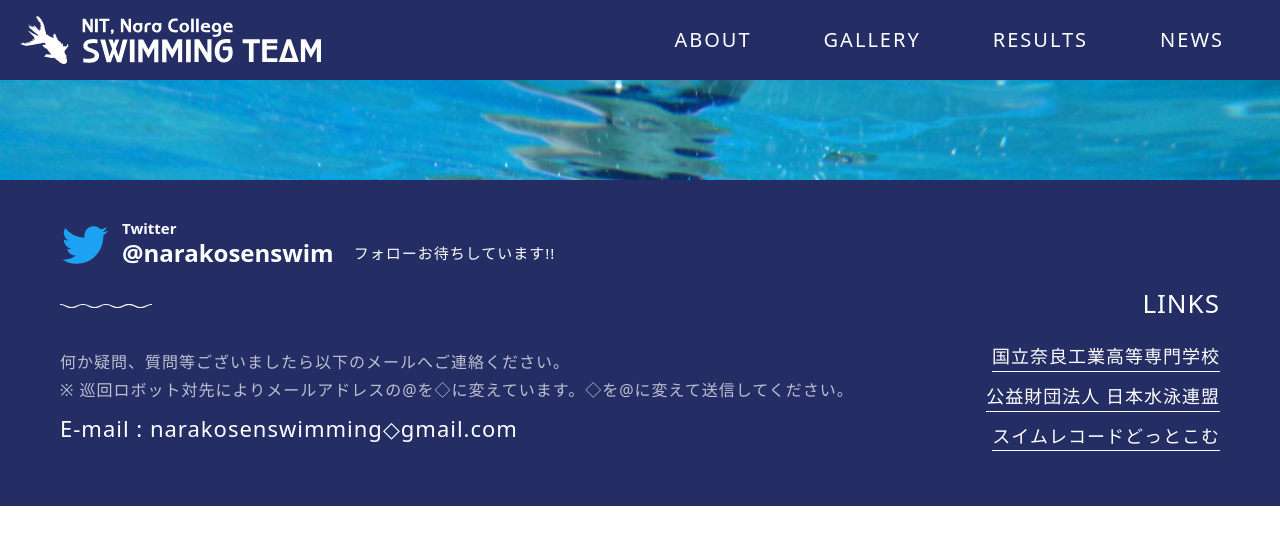
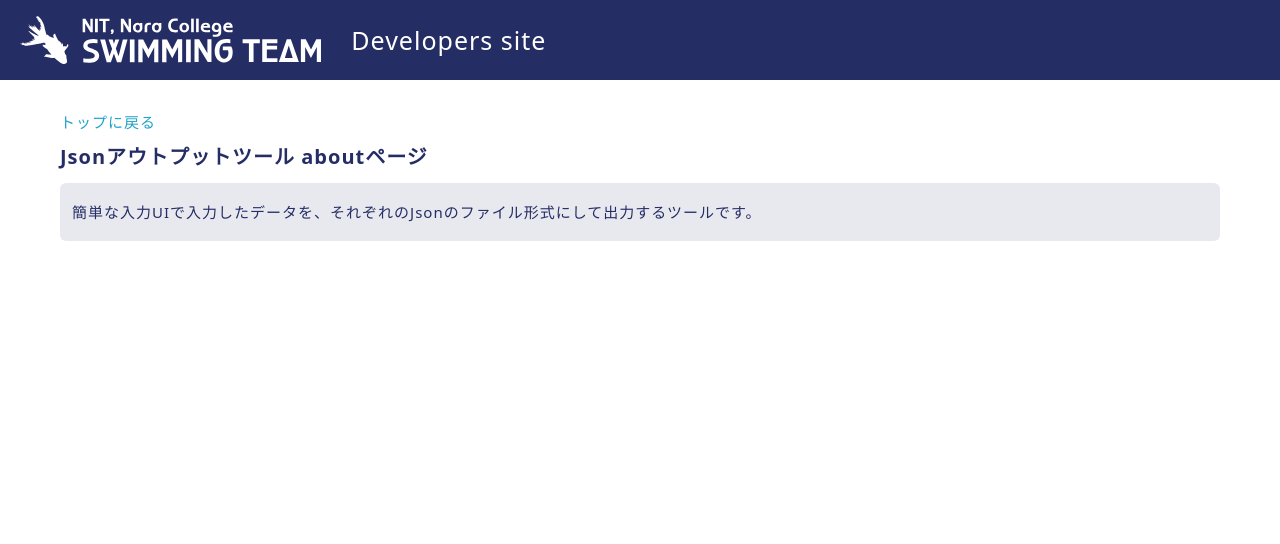
Before and after one commit to nitncswimteam/swimming-club-site, a Nuxt app: page /develop/json_tool/about_json in a window 1280 px wide. Shown: the top 544 px of the page. Built offline with nearby package versions, Linux system fonts and the light colour scheme; what vue-highlightjs would draw is missing.

Commit message:
json_tool 全てのvueファイル作成

```diff
--- a/pages/develop/index.vue
+++ b/pages/develop/index.vue
@@ -11,11 +11,11 @@
         h3 Jsonアウトプットツール
         p 簡単な入力UIで入力したデータを、それぞれのJsonのファイル形式にして出力するツールです。
         ul.tools
-          li.tool: nuxt-link(to="/develop/index_json") index.json（トップのテキスト, トップ画像, Blogリンク）
-          li.tool: nuxt-link(to="/develop/about_json") about.json（トップのテキスト, 主な活動内容, 画像リスト）
-          li.tool: nuxt-link(to="/develop/members_json") members.json（メンバーの一覧）
-          li.tool: nuxt-link(to="/develop/gallery_json") gallery.json（写真とYoutube動画の一覧）
-          li.tool: nuxt-link(to="/develop/footer_json") footer.json（Twitter, Mail, Links）
+          li.tool: nuxt-link(to="/develop/json_tool/index_json") index.json（トップのテキスト, トップ画像, Blogリンク）
+          li.tool: nuxt-link(to="/develop/json_tool/about_json") about.json（トップのテキスト, 主な活動内容, 画像リスト）
+          li.tool: nuxt-link(to="/develop/json_tool/members_json") members.json（メンバーの一覧）
+          li.tool: nuxt-link(to="/develop/json_tool/gallery_json") gallery.json（写真とYoutube動画の一覧）
+          li.tool: nuxt-link(to="/develop/json_tool/footer_json") footer.json（Twitter, Mail, Links）
       .tool_category
         h3 MarkDownリアルタイム確認ツール
         p MarkDown形式の記事を、リアルタイムで表示確認しながら記述できるツールです。
--- /dev/null
+++ b/pages/develop/json_tool/about_json.vue
@@ -0,0 +1,28 @@
+<template lang="pug">
+.develop
+  .container
+    nuxt-link(to="/develop") トップに戻る
+    h1 Jsonアウトプットツール aboutページ
+    .top_text
+      p 簡単な入力UIで入力したデータを、それぞれのJsonのファイル形式にして出力するツールです。
+    .editor
+</template>
+<script>
+export default {
+  layout: "develop"
+}
+</script>
+<style lang="scss" scoped>
+@import "~/assets/style/variables.scss";
+@import "~/assets/style/mixin.scss";
+@import "~/assets/style/button.scss";
+
+.top_text {
+  margin: 10px 0;
+  background: rgba($theme-blue,.1);
+  padding: 12px;
+  border-radius: 6px;
+  p { margin: .5rem 0; }
+}
+
+</style>
--- /dev/null
+++ b/pages/develop/json_tool/footer_json.vue
@@ -0,0 +1,28 @@
+<template lang="pug">
+.develop
+  .container
+    nuxt-link(to="/develop") トップに戻る
+    h1 Jsonアウトプットツール footer情報
+    .top_text
+      p 簡単な入力UIで入力したデータを、それぞれのJsonのファイル形式にして出力するツールです。
+    .editor
+</template>
+<script>
+export default {
+  layout: "develop"
+}
+</script>
+<style lang="scss" scoped>
+@import "~/assets/style/variables.scss";
+@import "~/assets/style/mixin.scss";
+@import "~/assets/style/button.scss";
+
+.top_text {
+  margin: 10px 0;
+  background: rgba($theme-blue,.1);
+  padding: 12px;
+  border-radius: 6px;
+  p { margin: .5rem 0; }
+}
+
+</style>
--- /dev/null
+++ b/pages/develop/json_tool/gallery_json.vue
@@ -0,0 +1,28 @@
+<template lang="pug">
+.develop
+  .container
+    nuxt-link(to="/develop") トップに戻る
+    h1 Jsonアウトプットツール galleryページ
+    .top_text
+      p 簡単な入力UIで入力したデータを、それぞれのJsonのファイル形式にして出力するツールです。
+    .editor
+</template>
+<script>
+export default {
+  layout: "develop"
+}
+</script>
+<style lang="scss" scoped>
+@import "~/assets/style/variables.scss";
+@import "~/assets/style/mixin.scss";
+@import "~/assets/style/button.scss";
+
+.top_text {
+  margin: 10px 0;
+  background: rgba($theme-blue,.1);
+  padding: 12px;
+  border-radius: 6px;
+  p { margin: .5rem 0; }
+}
+
+</style>
--- /dev/null
+++ b/pages/develop/json_tool/index_json.vue
@@ -0,0 +1,28 @@
+<template lang="pug">
+.develop
+  .container
+    nuxt-link(to="/develop") トップに戻る
+    h1 Jsonアウトプットツール indexページ
+    .top_text
+      p 簡単な入力UIで入力したデータを、それぞれのJsonのファイル形式にして出力するツールです。
+    .editor
+</template>
+<script>
+export default {
+  layout: "develop"
+}
+</script>
+<style lang="scss" scoped>
+@import "~/assets/style/variables.scss";
+@import "~/assets/style/mixin.scss";
+@import "~/assets/style/button.scss";
+
+.top_text {
+  margin: 10px 0;
+  background: rgba($theme-blue,.1);
+  padding: 12px;
+  border-radius: 6px;
+  p { margin: .5rem 0; }
+}
+
+</style>
--- /dev/null
+++ b/pages/develop/json_tool/member_json.vue
@@ -0,0 +1,28 @@
+<template lang="pug">
+.develop
+  .container
+    nuxt-link(to="/develop") トップに戻る
+    h1 Jsonアウトプットツール Member情報
+    .top_text
+      p 簡単な入力UIで入力したデータを、それぞれのJsonのファイル形式にして出力するツールです。
+    .editor
+</template>
+<script>
+export default {
+  layout: "develop"
+}
+</script>
+<style lang="scss" scoped>
+@import "~/assets/style/variables.scss";
+@import "~/assets/style/mixin.scss";
+@import "~/assets/style/button.scss";
+
+.top_text {
+  margin: 10px 0;
+  background: rgba($theme-blue,.1);
+  padding: 12px;
+  border-radius: 6px;
+  p { margin: .5rem 0; }
+}
+
+</style>
```
